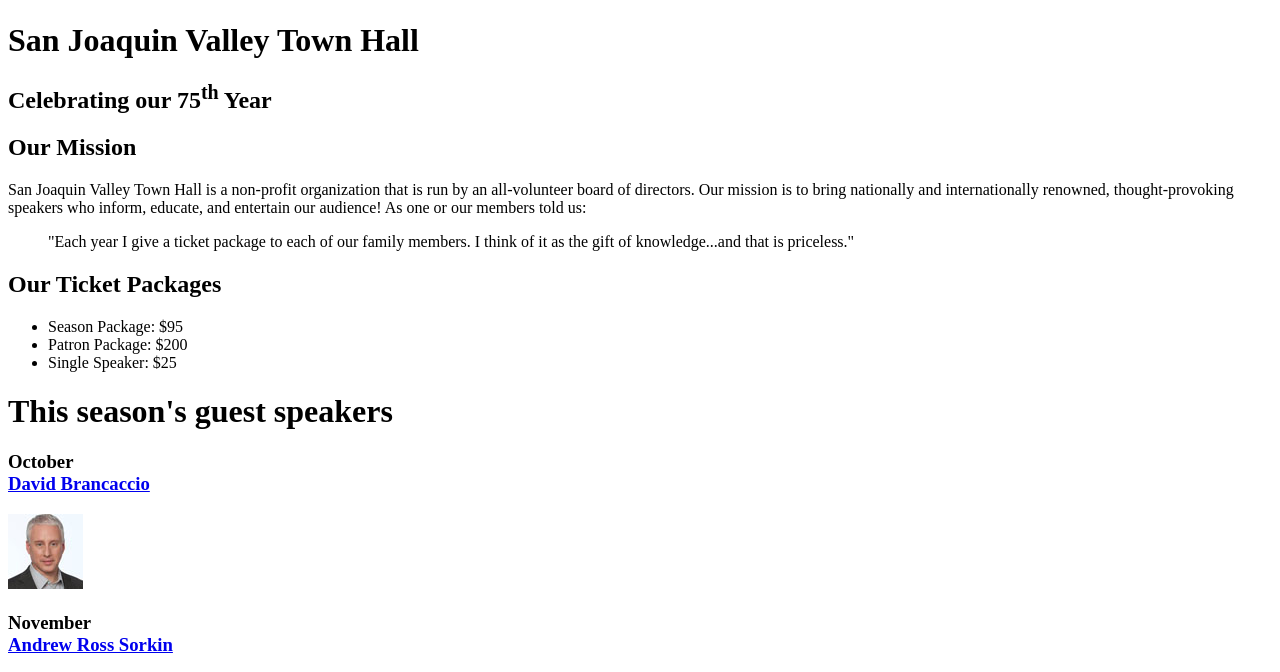
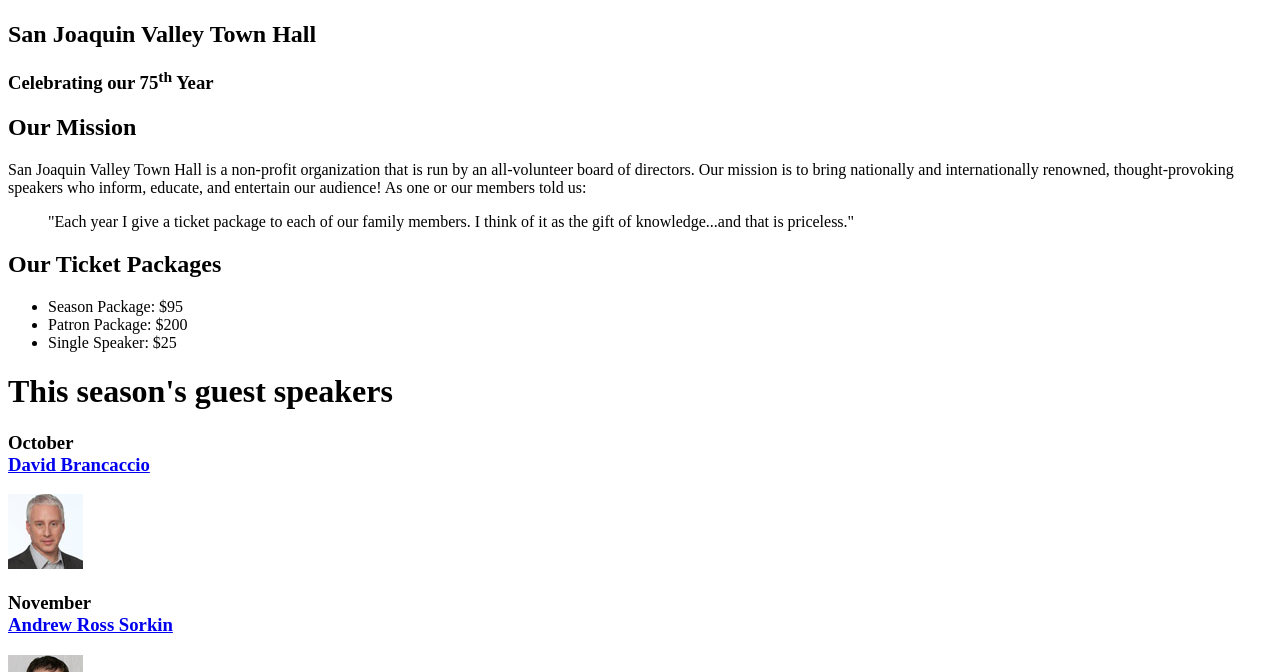
Before and after one commit to ayoubrached/A05, a plain HTML site: page index.html in a window 1280 px wide. Shown: the part 91-763 px from the top of the page. Drawn offline with Linux system fonts and the light colour scheme.

Commit message:
Fixed header element

```diff
--- a/index.html
+++ b/index.html
@@ -10,8 +10,8 @@
 <body>
 	<img alt='San Joaquin Valley Town Hall' height='80' src='images/town_hall_logo.gif'>
 	<header>
-		<h1>San Joaquin Valley Town Hall</h1>
-		<h2>Celebrating our 75<sup>th</sup> Year	</h2>
+		<h2>San Joaquin Valley Town Hall</h1>
+		<h3>Celebrating our 75<sup>th</sup> Year</h2>
 	</header>
 	<main>
 		<h2>Our Mission</h2>
```
